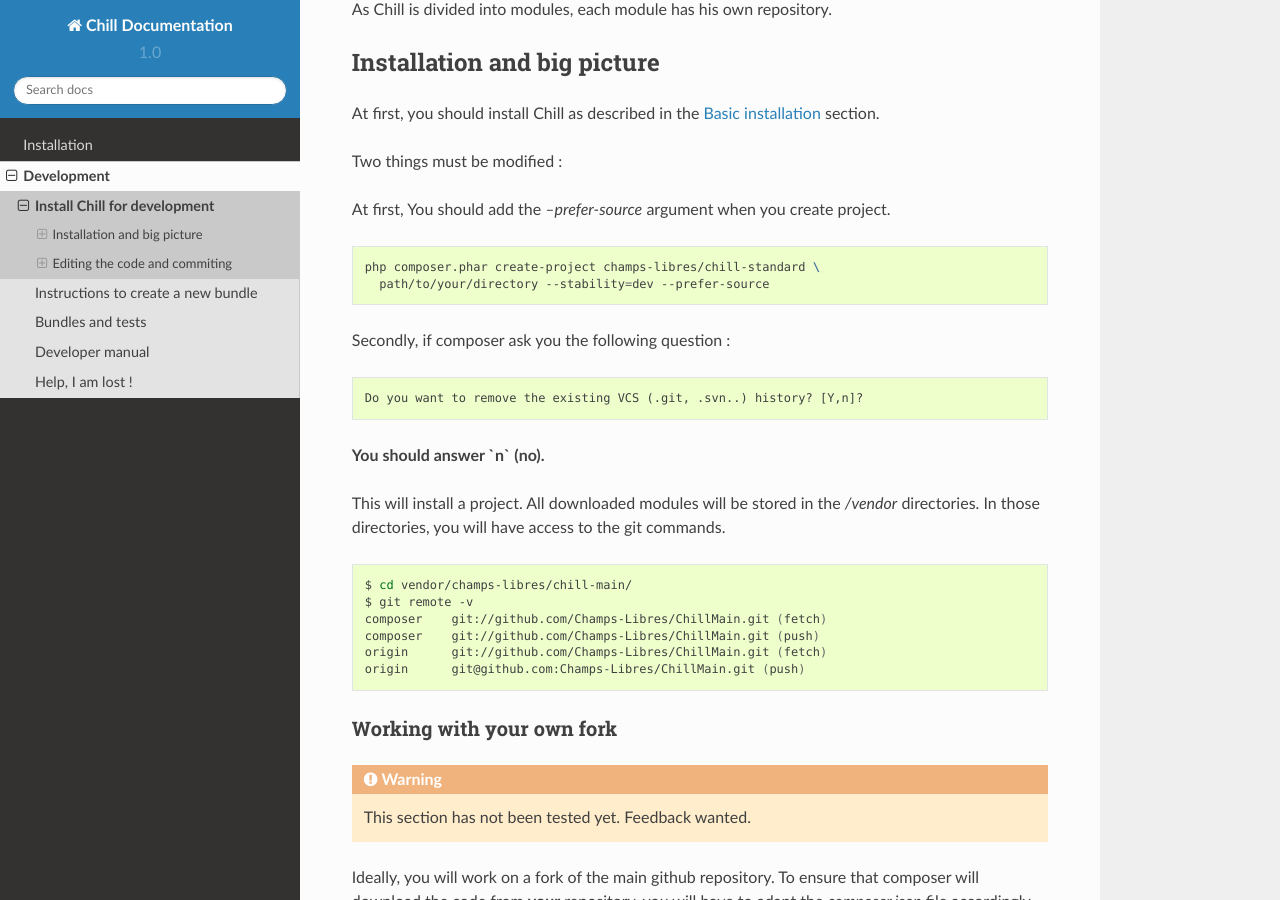
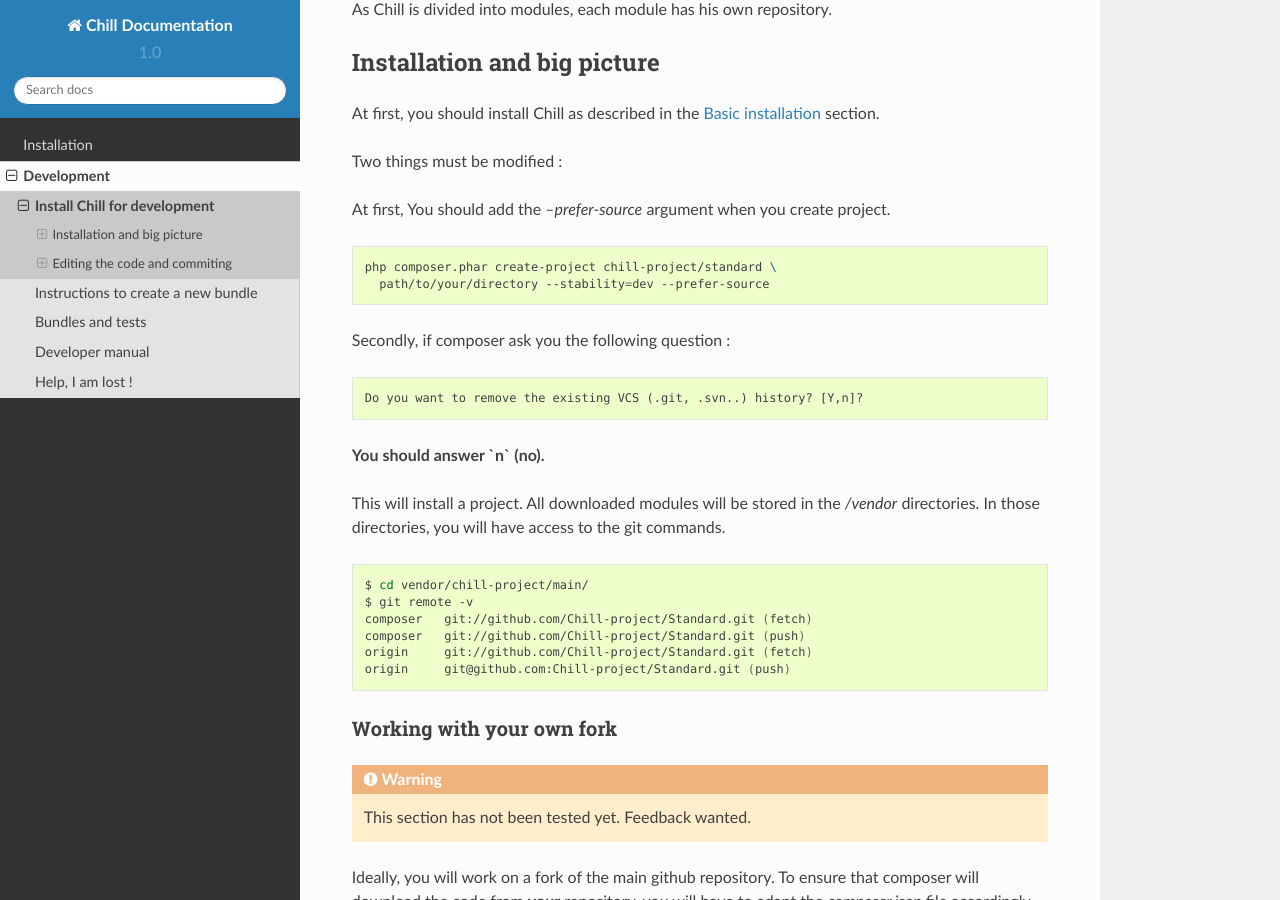
Before and after one commit to Chill-project/Documentation, a Sphinx documentation site: the page built from source/development/installation.rst, in a window 1280 px wide and 900 px high, scrolled down 234 px. Built offline with Sphinx 7.4.7 and the Read the Docs theme 2.0.0, drawn with Linux system fonts in a browser that asks for light colours; some of the changed text lies outside the part shown.

Commit message:
Refactoring : champs-libres -> chill-project

```diff
--- a/source/development/installation.rst
+++ b/source/development/installation.rst
@@ -26,7 +26,7 @@
 
 .. code-block:: bash
 
-   php composer.phar create-project champs-libres/chill-standard \
+   php composer.phar create-project chill-project/standard \
      path/to/your/directory --stability=dev --prefer-source
 
 Secondly, if composer ask you the following question : ::
@@ -39,12 +39,12 @@
 
 .. code-block:: bash
 
-    $ cd vendor/champs-libres/chill-main/
+    $ cd vendor/chill-project/main/
     $ git remote -v
-    composer	git://github.com/Champs-Libres/ChillMain.git (fetch)
-    composer	git://github.com/Champs-Libres/ChillMain.git (push)
-    origin	git://github.com/Champs-Libres/ChillMain.git (fetch)
-    origin	git@github.com:Champs-Libres/ChillMain.git (push)
+    composer   git://github.com/Chill-project/Standard.git (fetch)
+    composer   git://github.com/Chill-project/Standard.git (push)
+    origin     git://github.com/Chill-project/Standard.git (fetch)
+    origin     git@github.com:Chill-project/Standard.git (push)
 
 Working with your own fork
 ^^^^^^^^^^^^^^^^^^^^^^^^^^
@@ -100,7 +100,7 @@
     $ cd ./../../ #back to the root project directory
     $ composer status
     You have changes in the following dependencies:
-    /path/to/your/project/install/vendor/champs-libres/chill-main
+    /path/to/your/project/install/vendor/chill-project/main
     Use --verbose (-v) to see modified files
 
 
```
